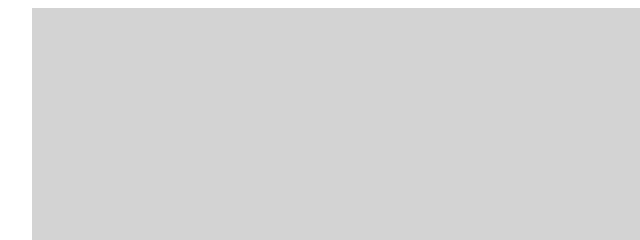
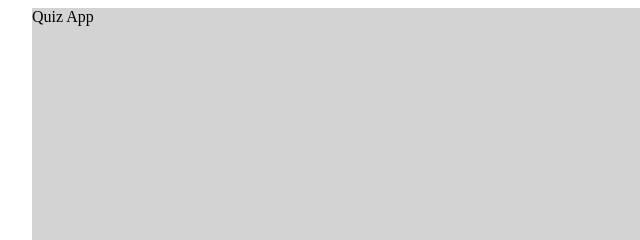
Before and after one commit to surbhiposwalia/quiz-app-groupwork, a plain HTML site: page index.html in a window 1280 px wide. Shown: the top 240 px of the page, 108-748 px from the left. Drawn offline with nearby package versions, Linux system fonts and the light colour scheme.

Commit message:
1st update

```diff
--- a/index.html
+++ b/index.html
@@ -5,13 +5,13 @@
 </head>
 <body>
   <div class="container">
-    <div id="question-status">
+    <header>Quiz App</header>
       <div id="question-answer-box">
         <div id="question-view"></div>
         <div id="answer-view"></div>
       </div>
       <div id="correct-incorrect-status"></div>
-    </div>
+    <footer id="question-status"></footer>
   </div>
 <script src="https://code.jquery.com/jquery.min.js"></script>
 </body>
```
